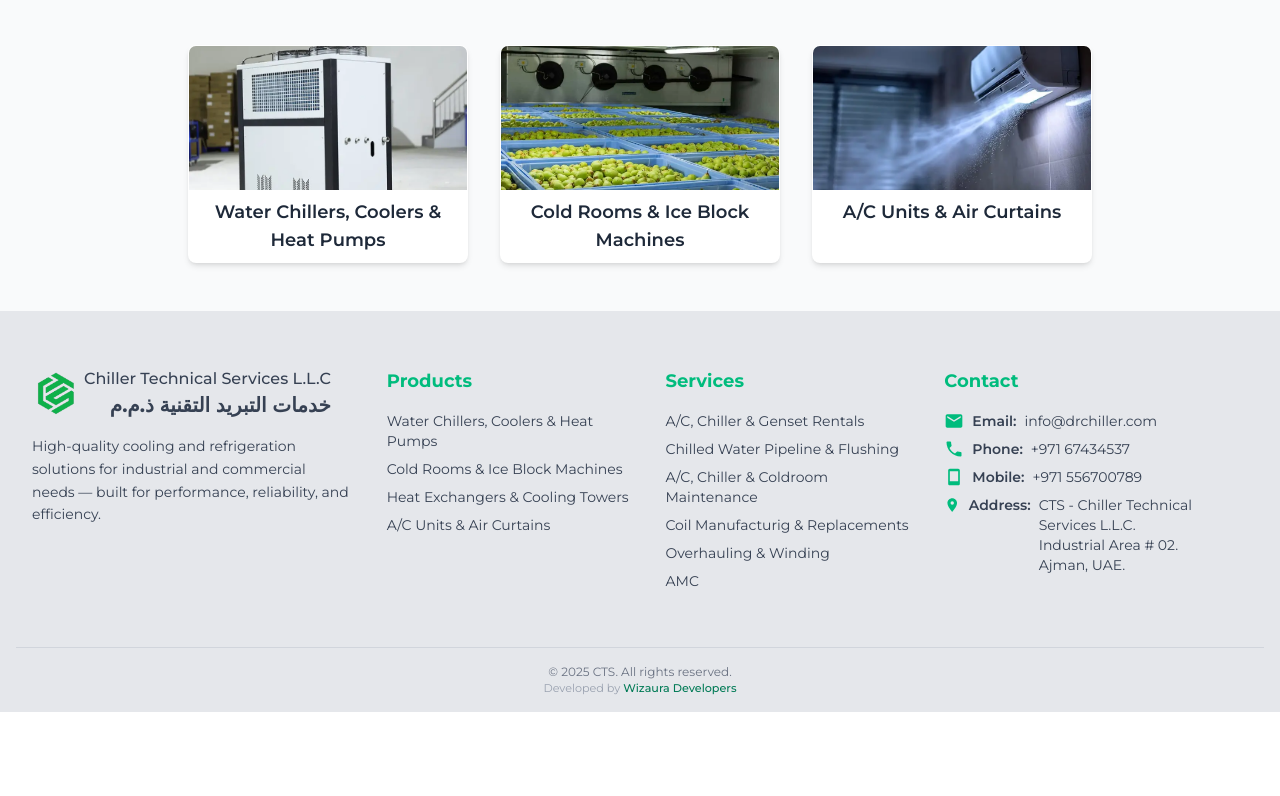
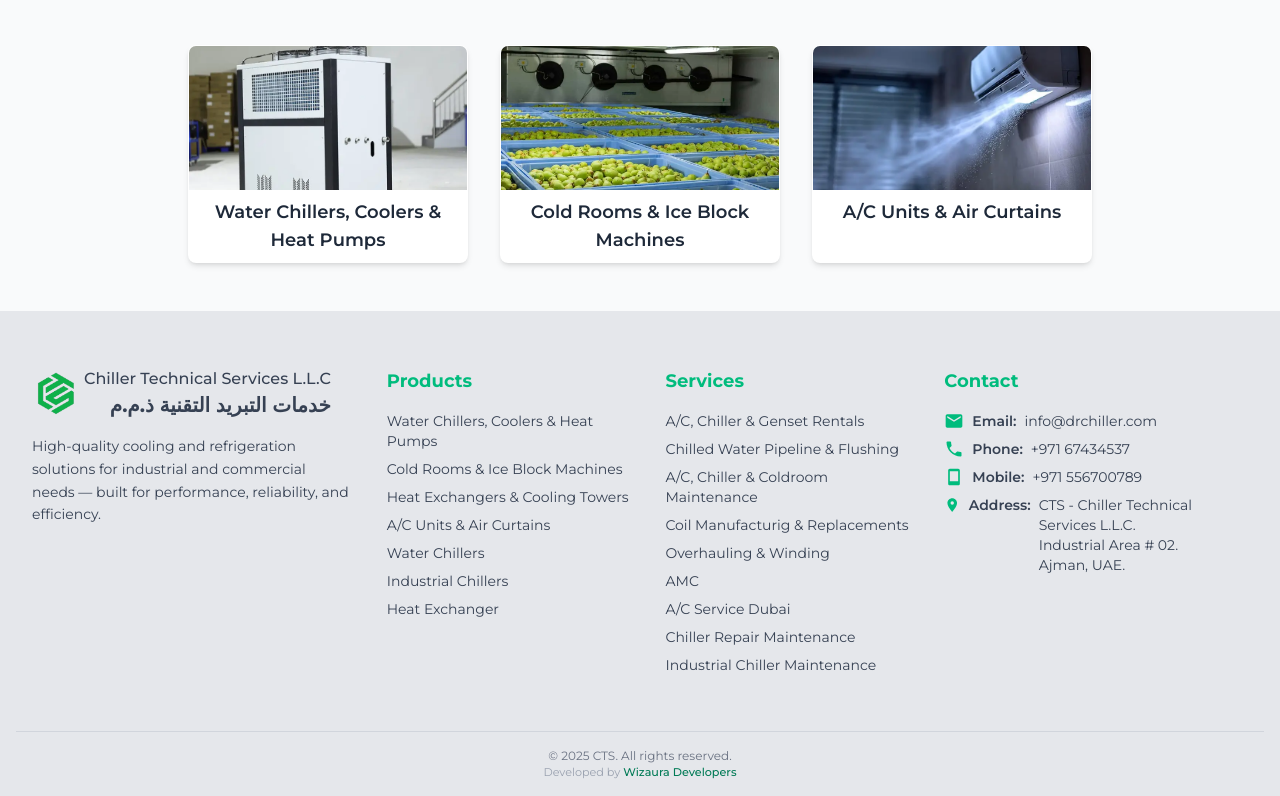
Before and after one commit to dr-chiller/drchiller-next, a Next.js app: page /products/heat-exchangers-cooling-towers in a window 1280 px wide. Shown: the part 2367-3163 px from the top of the page. Before the commit the page ends 3079 px from the top, so only its background shows below. Built offline with nearby package versions, Linux system fonts and the light colour scheme.

Commit message:
23rd commit - Updated footer for new Pages

```diff
--- a/src/components/footer.jsx
+++ b/src/components/footer.jsx
@@ -39,6 +39,9 @@ const Footer = () => {
                             { name: "Cold Rooms & Ice Block Machines", link: "/products/cold-rooms-ice-block-machines" },
                             { name: "Heat Exchangers & Cooling Towers", link: "/products/heat-exchangers-cooling-towers" },
                             { name: "A/C Units & Air Curtains", link: "/products/ac-units-air-curtains" },
+                            { name: "Water Chillers", link: "/products/water-chillers" },
+                            { name: "Industrial Chillers", link: "/products/industrial-chillers" },
+                            { name: "Heat Exchanger", link: "/products/heat-exchanger" },
                         ].map((item, i) => (
                             <li key={i}>
                                 <Link href={item.link} className="hover:text-emerald-500 relative group">
@@ -61,6 +64,9 @@ const Footer = () => {
                             { name: "Coil Manufacturig & Replacements", link: "/services/coil-manufacturing-replacements" },
                             { name: "Overhauling & Winding", link: "/services/overhauling-winding" },
                             { name: "AMC", link: "/services/amc" },
+                            { name: "A/C Service Dubai", link: "/services/ac-service-dubai" },
+                            { name: "Chiller Repair Maintenance", link: "/services/chiller-repair-maintenance" },
+                            { name: "Industrial Chiller Maintenance", link: "/services/industrial-chiller-maintenance" },
                         ].map((item, i) => (
                             <li key={i}>
                                 <Link href={item.link} className="hover:text-emerald-500 relative group">
```
